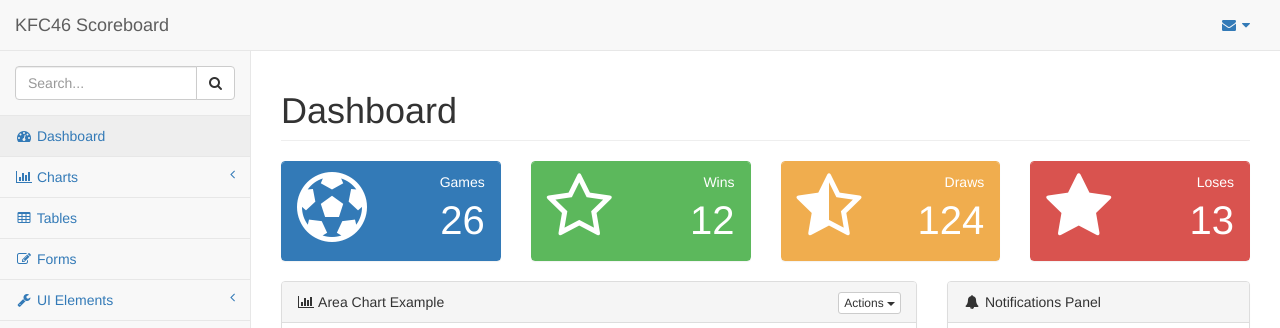
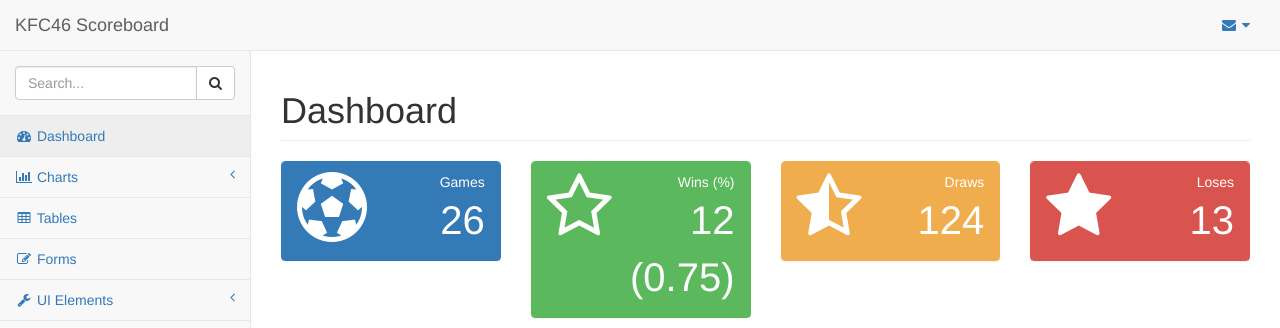
Before and after one commit to tomoyamkung/kfc46_scoreboard_content, a website: page pages/index.html in a window 1280 px wide. Shown: the top 328 px of the page. Drawn offline with Linux system fonts and the light colour scheme.

Commit message:
refs #4 勝率を勝数の右隣に配置

```diff
--- a/pages/index.html
+++ b/pages/index.html
@@ -247,8 +247,8 @@
                                     <i class="fa fa-star-o fa-5x"></i>
                                 </div>
                                 <div class="col-xs-9 text-right">
-                                    <div>Wins</div>
-                                    <div class="huge">12</div>
+                                    <div>Wins (%)</div>
+                                    <div class="huge">12 (0.75)</div>
                                 </div>
                             </div>
                         </div>
```
